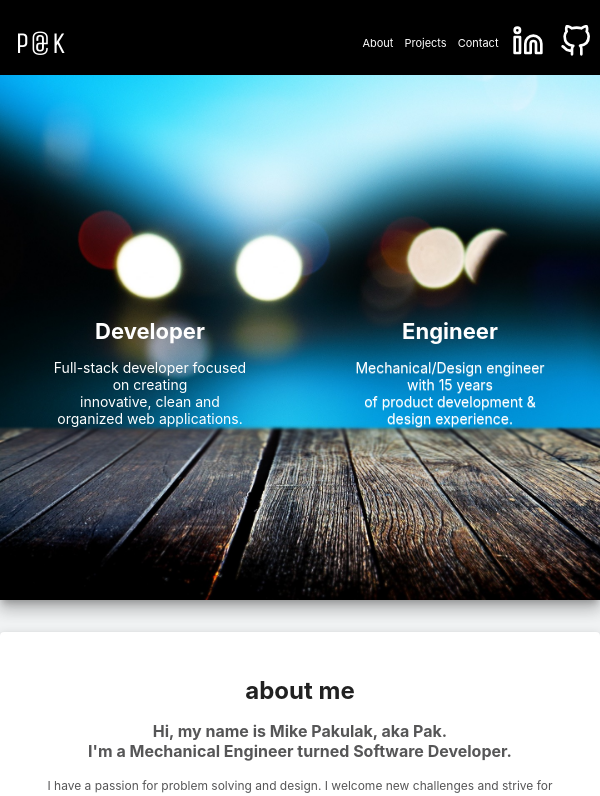
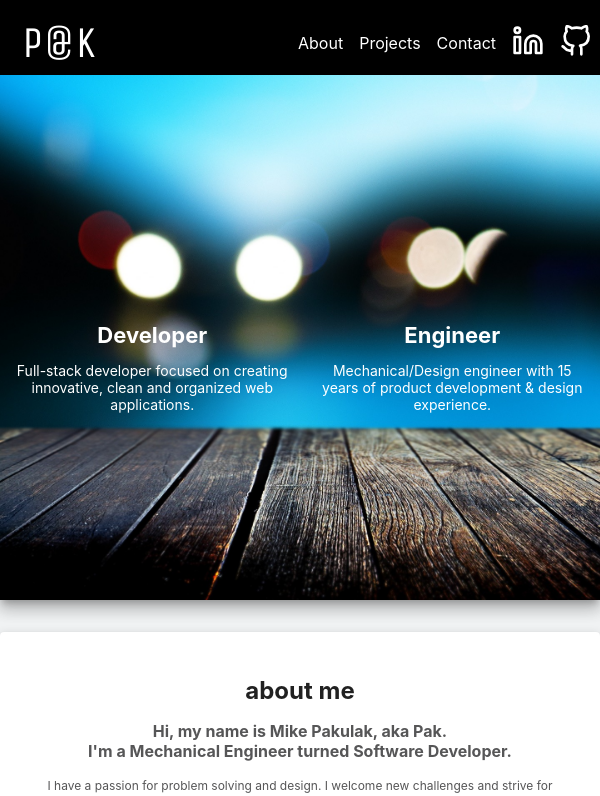
Before and after one commit to LLuth0r/portfolio, a React (Create React App) app: page / in a window 600 px wide. Shown: the top 796 px of the page. Built offline with nearby package versions, Linux system fonts and the light colour scheme.

Commit message:
Fixed the header titles shifting, margin between icons and adjusted nav menu

```diff
--- a/src/components/Card2/Card2.jsx
+++ b/src/components/Card2/Card2.jsx
@@ -10,7 +10,7 @@ import "../Card1/Card1.css";
 import { ThemeProvider, createMuiTheme } from "@material-ui/core/styles";
 
 const useStyles = makeStyles({
-	root: {
+	card2: {
 		maxWidth: 300,
 		maxHeight: 250,
 		margin: ".5em .5em",
@@ -19,7 +19,7 @@ const useStyles = makeStyles({
 		height: 125,
 	},
 	"@media (max-width: 1000px)": {
-		root: {
+		card2: {
 			maxWidth: 200,
 			maxHeight: 200,
 		},
@@ -28,7 +28,7 @@ const useStyles = makeStyles({
 		},
 	},
 	'@media (max-width:825px)': {
-		root: {
+		card2: {
 			maxWidth: 200,
 			maxHeight: 200,
 		},
@@ -64,7 +64,7 @@ export default function Card2() {
 	const classes = useStyles();
 
 	return (
-		<Card className={classes.root}>
+		<Card className={classes.card2}>
 			<a
 				href="https://vacation-funds.netlify.app"
 				target="_blank"
--- a/src/components/Card3/Card3.jsx
+++ b/src/components/Card3/Card3.jsx
@@ -10,7 +10,7 @@ import "../Card1/Card1.css";
 import { ThemeProvider, createMuiTheme } from '@material-ui/core/styles';
 
 const useStyles = makeStyles({
-	root: {
+	card3: {
 		maxWidth: 300,
 		maxHeight: 250,
 		margin: ".5em .5em",
@@ -19,7 +19,7 @@ const useStyles = makeStyles({
 		height: 125,
 	},
 	"@media (max-width: 1000px)": {
-		root: {
+		card3: {
 			maxWidth: 200,
 			maxHeight: 200,
 		},
@@ -28,7 +28,7 @@ const useStyles = makeStyles({
 		},
 	},
 	'@media (max-width:825px)': {
-		root: {
+		card3: {
 			maxWidth: 200,
 			maxHeight: 200,
 		},
@@ -65,7 +65,7 @@ export default function Card3() {
 
 
 	return (
-		<Card className={classes.root}>
+		<Card className={classes.card3}>
 			<a href="https://geosmin.netlify.app/" target="_blank" rel='noreferrer'>
 				<CardActionArea>
 					<CardMedia className={classes.media} image={P3} title="Geosmin" />
--- a/src/components/Card4/Card4.jsx
+++ b/src/components/Card4/Card4.jsx
@@ -10,7 +10,7 @@ import "../Card1/Card1.css";
 import { createMuiTheme, ThemeProvider } from "@material-ui/core/styles";
 
 const useStyles = makeStyles({
-	root: {
+	card4: {
 		maxWidth: 300,
 		maxHeight: 250,
 		margin: ".5em .5em",
@@ -19,7 +19,7 @@ const useStyles = makeStyles({
 		height: 125,
 	},
 	"@media (max-width: 1000px)": {
-		root: {
+		card4: {
 			maxWidth: 200,
 			maxHeight: 200,
 		},
@@ -28,7 +28,7 @@ const useStyles = makeStyles({
 		},
 	},
 	'@media (max-width:825px)': {
-		root: {
+		card4: {
 			maxWidth: 200,
 			maxHeight: 200,
 		},
@@ -65,7 +65,7 @@ export default function Card4() {
 	const classes = useStyles();
 
 	return (
-		<Card className={classes.root}>
+		<Card className={classes.card4}>
 			<a href="https://the-cellar.netlify.app" target="_blank" rel="noreferrer">
 				<CardActionArea>
 					<CardMedia className={classes.media} image={P4} title="The Cellar" />
--- a/src/components/Header/Header.css
+++ b/src/components/Header/Header.css
@@ -1,7 +1,7 @@
-@import url('https://fonts.googleapis.com/css2?family=Unica+One&display=swap');
+@import url("https://fonts.googleapis.com/css2?family=Unica+One&display=swap");
 
 .navbar {
-    top:0;
+	top: 0;
 	height: 75px;
 	width: 100%;
 	max-width: 1425px;
@@ -15,12 +15,11 @@
 .logo {
 	height: 85px;
 	width: auto;
-    font-family: 'Unica One', cursive;
+	font-family: "Unica One", cursive;
 	font-size: 55px;
 	display: flex;
 	justify-content: flex-start;
 	margin-left: 1em;
-
 }
 
 .logo a {
@@ -30,10 +29,9 @@
 }
 
 .logo a:hover {
-    color:grey;
+	color: grey;
 	cursor: pointer;
 }
-
 
 .links {
 	grid-column-start: 2;
@@ -49,42 +47,66 @@
 	color: white;
 }
 
-.links a:hover{
+.links a:hover {
 	color: grey;
 	cursor: pointer;
 }
 
-.nav-about, .nav-projects, .nav-contact, .linkedin-icon, .git-icon {
+.nav-about,
+.nav-projects,
+.nav-contact,
+.linkedin-icon,
+.git-icon {
 	margin: 0 2em;
 }
-
 
 /* Media queries */
 @media all and (max-width: 600px) and (min-width: 300px) {
 	.logo {
 		font-size: 26px;
-        margin: 0 .5em;
+		margin: 0 0.5em;
 	}
 
 	.link {
 		margin: auto;
 	}
 
-    .nav-about, .nav-projects, .nav-contact {
-        font-size: 11px;
+	.nav-about,
+	.nav-projects,
+	.nav-contact {
+		font-size: 12px;
 	}
 
-    .nav-about, .nav-projects, .nav-contact, .linkedin-icon, .git-icon {
-        margin: 0 .5em;
+	.nav-about,
+	.nav-projects,
+	.nav-contact,
+	.linkedin-icon,
+	.git-icon {
+		margin: 0 0.5em;
 	}
 }
 
 @media all and (max-width: 900px) and (min-width: 600px) {
 	.logo {
-        font-size: 30px;
+		font-size: 44px;
+		margin: 0 0.5em;
 	}
 
 	.link {
-        margin:auto;
+		margin: auto;
+	}
+
+	.nav-about,
+	.nav-projects,
+	.nav-contact {
+		font-size: 16px;
+	}
+
+	.nav-about,
+	.nav-projects,
+	.nav-contact,
+	.linkedin-icon,
+	.git-icon {
+		margin: 0 0.5em;
 	}
 }
--- a/src/screens/Home/Home.css
+++ b/src/screens/Home/Home.css
@@ -10,31 +10,18 @@ body {
 	align-items: center;
 }
 
-.developer {
+.developer, .engineer {
 	align-self: center;
-	width: 400px;
-	margin: 5em 8% 0 8%;
+	width: auto;
+	margin: 5em 6% 0 6%;
 	text-align: center;
 	z-index: 1;
 	color: white;
 }
 
-.developer p {
+.developer p, .engineer p {
 	color: white;
-}
-
-.engineer {
-	align-self: center;
-	width: 400px;
-	margin: 5em 8% 0 8%;
-	text-align: center;
-	z-index: 1;
-	color: white;
-}
-
-.engineer p {
-	color: white;
-    text-shadow: 0 1px 0 rgba(255, 255, 255, 0.4);
+	height: 75px;
 }
 
 .hero {
@@ -75,7 +62,6 @@ p {
 
 .family {
 	grid-column-start: 2;
-	/* margin: 0 100px 0 0; */
 }
 
 .family-pic {
@@ -94,7 +80,7 @@ p {
 }
 
 .tech-icons {
-	margin: 0 1em;
+	margin: .5em 1em;
 }
 
 .tech-title {
@@ -173,6 +159,7 @@ p {
 @media all and (max-width: 600px) and (min-width: 300px) {
 	.developer, .engineer {
 		padding-top: 4em;
+		margin: 5em 2% 0 2%;
 	}
 
 	.developer h1, .engineer h1 {
@@ -181,6 +168,7 @@ p {
 
 	.developer p, .engineer p {
 		font-size: 14px;
+		margin: 0;
 	}
 
 	.about {
--- a/src/screens/Home/Home.jsx
+++ b/src/screens/Home/Home.jsx
@@ -29,14 +29,14 @@ export default function Home() {
 				<div className="developer">
 					<h1>Developer</h1>
 					<p>
-						Full-stack developer focused on creating <br />
+						Full-stack developer focused on creating
 						innovative, clean and organized web applications.
 					</p>
 				</div>
 				<div className="engineer">
 					<h1>Engineer</h1>
 					<p>
-						Mechanical/Design engineer with 15 years <br />
+						Mechanical/Design engineer with 15 years
 						of product development & design experience.
 					</p>
 				</div>
```
Lines whose indentation alone changed are shown as unchanged.
